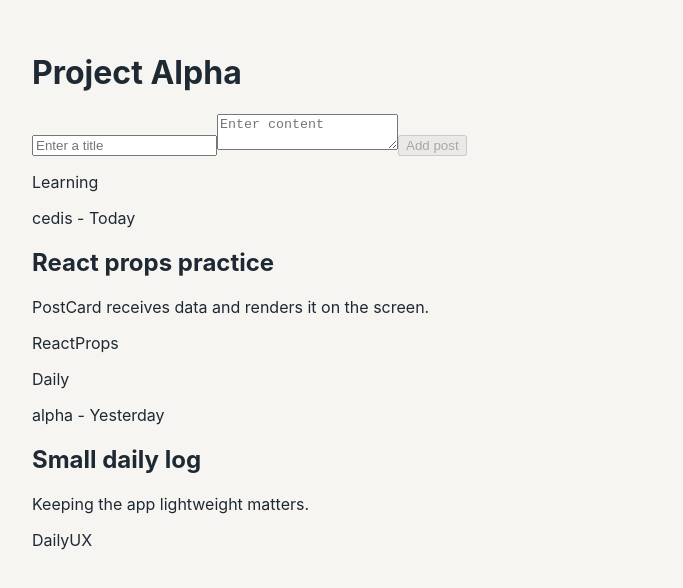
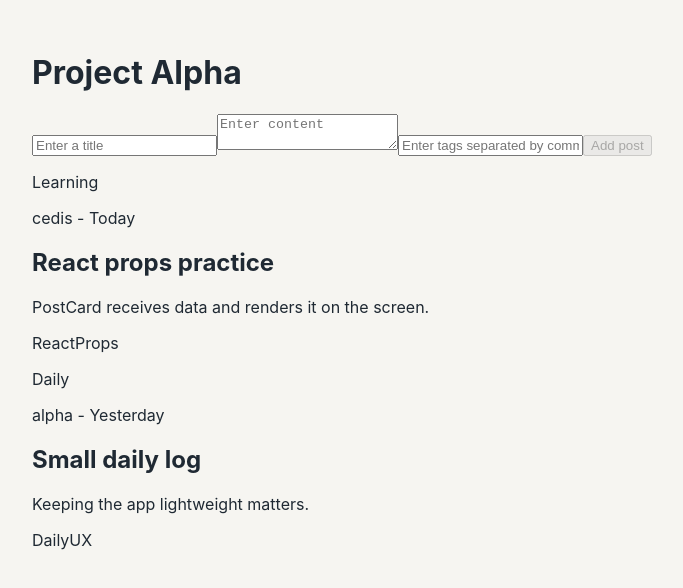
Before and after one commit to Jungle-12-303/week15-16_team03_ai_board_lab, a React (Vite) app in the folder frontend/project-alpha/: page / in a window 1280 px wide. Shown: the top 588 px of the page, without its empty margins (264-947 px from the left). Built offline with nearby package versions, Linux system fonts and the light colour scheme.

Commit message:
feat: 태그 입력 처리 추가

```diff
--- a/frontend/project-alpha/src/App.jsx
+++ b/frontend/project-alpha/src/App.jsx
@@ -45,6 +45,7 @@ export default function App() {
   const [posts, setPosts] = useState(initialPosts);
   const [title, setTitle] = useState('');
   const [content, setContent] = useState('');
+  const [tagInput, setTagInput] = useState('');
   const canSubmit = title.trim().length > 0 && content.trim().length > 0;
 
   function handleSubmit(event) {
@@ -61,12 +62,16 @@ export default function App() {
       createdAt: 'Just now',
       title: title,
       content: content,
-      tags: ['React', 'State'],
+      tags: tagInput
+        .split(',')
+        .map((tag) => tag.trim())
+        .filter((tag) => tag.length > 0),
     };
 
     setPosts([newPost, ...posts]);
     setTitle('');
     setContent('');
+    setTagInput('');
   }
 
   return (
@@ -84,6 +89,12 @@ export default function App() {
           value={content}
           onChange={(event) => setContent(event.target.value)}
           placeholder="Enter content"
+        />
+
+        <input
+          value={tagInput}
+          onChange={(event) => setTagInput(event.target.value)}
+          placeholder="Enter tags separated by commas"
         />
 
         <button type="submit" disabled={!canSubmit}>
```
